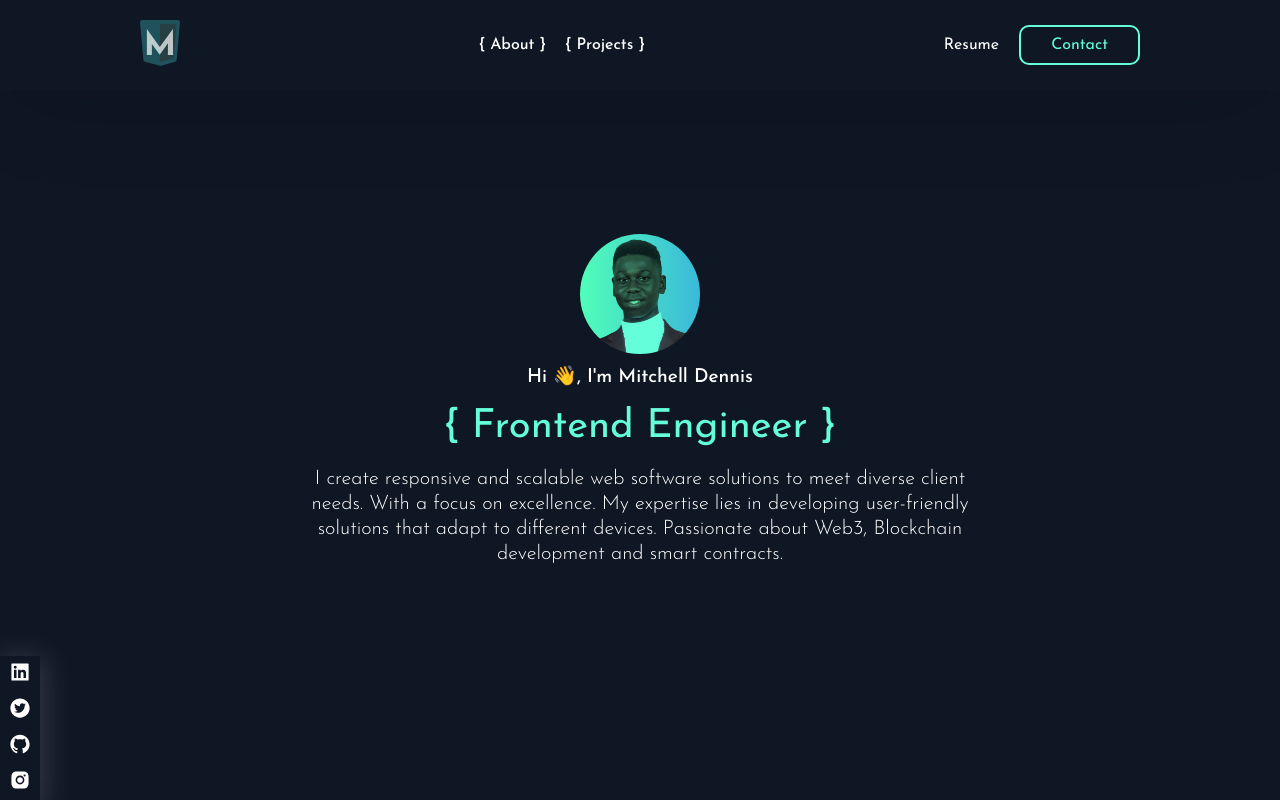
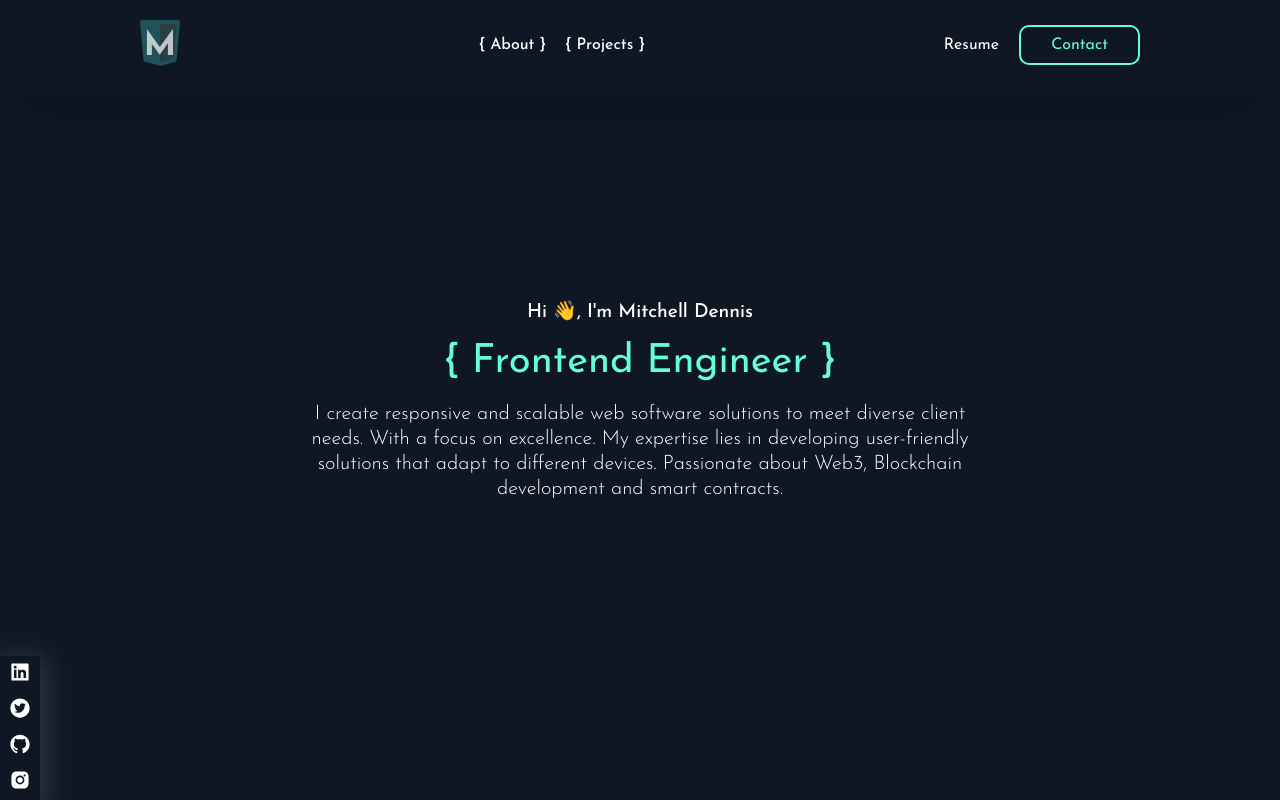
Before and after one commit to MITCHYUGAN/My-Porfolio, a React (Create React App) app: page / in a window 1280 px wide. Shown: the top 800 px of the page. Built offline with nearby package versions, Linux system fonts and the light colour scheme.

Commit message:
Changed social links on hover

```diff
--- a/src/components/LandingPage/LandingPage.js
+++ b/src/components/LandingPage/LandingPage.js
@@ -22,14 +22,6 @@ const LandingPage = () => {
     <div className={landingPage} id="home">
        <div className={landingContents}>
         <div>
-          {/* <img
-            }
-            src={landingpageImg}
-            alt="Landing Img"
-          /> */}
-          <div className={landingpageimg}>
-
-          </div>
           <h1 className={HtextClass}>
             Hi{" "}
             <span className={wave} role="img" aria-label="Wavy hand">
--- a/src/components/header/Header.module.css
+++ b/src/components/header/Header.module.css
@@ -89,9 +89,9 @@
    color: white;
 }
 
-.social a svg:hover{
+/* .social a svg:hover{
     opacity: 80%;
-}
+} */
 
 .ToggleNavBtn{
     cursor: pointer;
```
